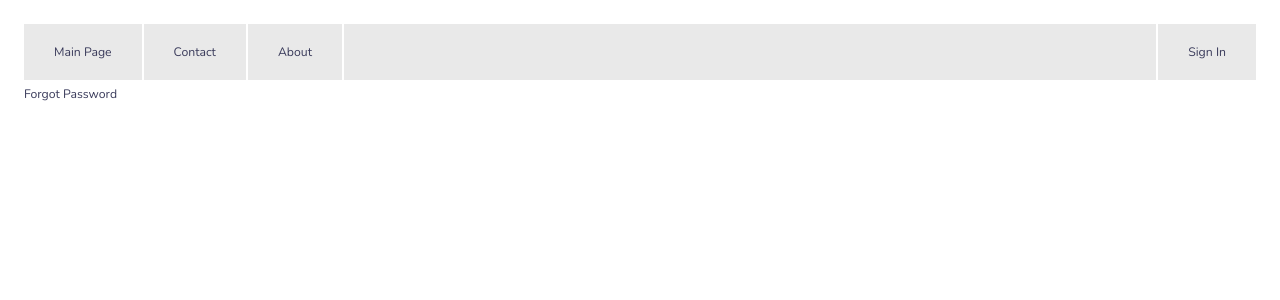
After one commit to kmitrakov/smart-event, a Django app: page /forgotpassword/ in a window 1280 px wide. The commit adds this page. Shown: the top 300 px of the page. Run offline with Django 4.2, Linux system fonts and the light colour scheme.

Commit message:
Добавлен шаблон "forgot_password".

```diff
--- /dev/null
+++ b/smartevent/event/templates/event/forgot_password.html
@@ -0,0 +1,5 @@
+{% extends 'event/base.html' %}
+
+{% block content %}
+<p>Forgot Password</p>
+{% endblock content %}
--- a/smartevent/event/templates/event/sign_in.html
+++ b/smartevent/event/templates/event/sign_in.html
@@ -13,5 +13,6 @@
     <div>{{ form.password.errors }}</div>
     <button type="submit" class="form-button-submit">Sign In</button>
     <p><a href="{% url 'sign_up' %}">Sing Up</a></p>
+    <p><a href="{% url 'forgot_password' %}">Forgot Password</a></p>
 </form>
 {% endblock content %}
--- a/smartevent/event/urls.py
+++ b/smartevent/event/urls.py
@@ -11,5 +11,6 @@ urlpatterns = [
     path('signin/', SignIn.as_view(), name='sign_in'),
     path('signout/', SignOut.as_view(), name='sign_out'),
     path('signup/', SignUp.as_view(), name='sign_up'),
-    path('myspace/', MySpace.as_view(), name='my_space')
+    path('myspace/', MySpace.as_view(), name='my_space'),
+    path('forgotpassword/', ForgotPassword.as_view(), name='forgot_password')
 ]
--- a/smartevent/event/views.py
+++ b/smartevent/event/views.py
@@ -118,5 +118,14 @@ class MySpace(DataMixin, TemplateView):
         return dict(list(context.items()) + list(c_def.items()))
 
 
+class ForgotPassword(DataMixin, TemplateView):
+    template_name = 'event/forgot_password.html'
+
+    def get_context_data(self, *, object_list=None, **kwargs):
+        context = super().get_context_data(**kwargs)
+        c_def = self.get_user_context(title='Forgot Password')
+        return dict(list(context.items()) + list(c_def.items()))
+
+
 def pageNotFound(request, exception):
     return HttpResponseNotFound("Страница не найдена.")
```
